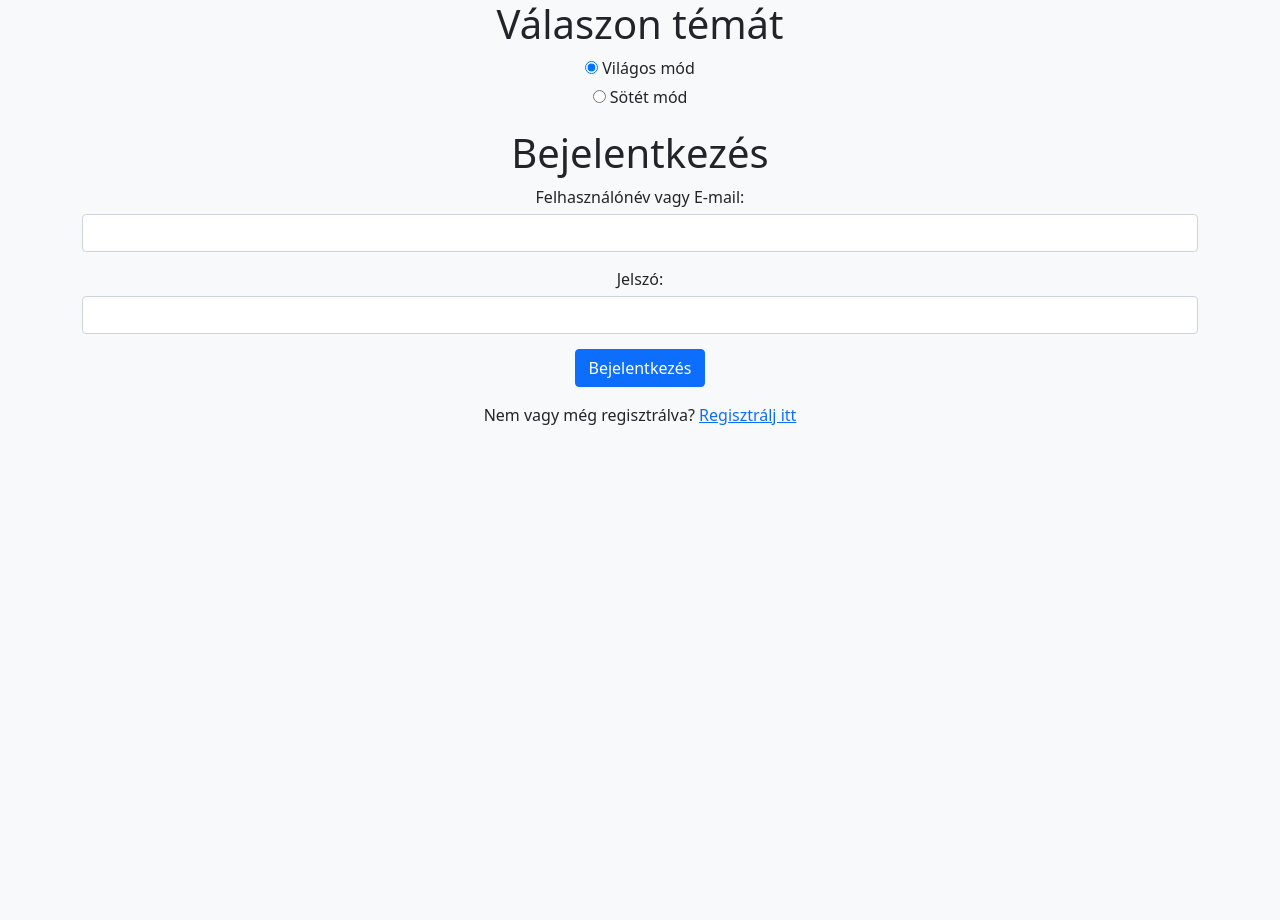
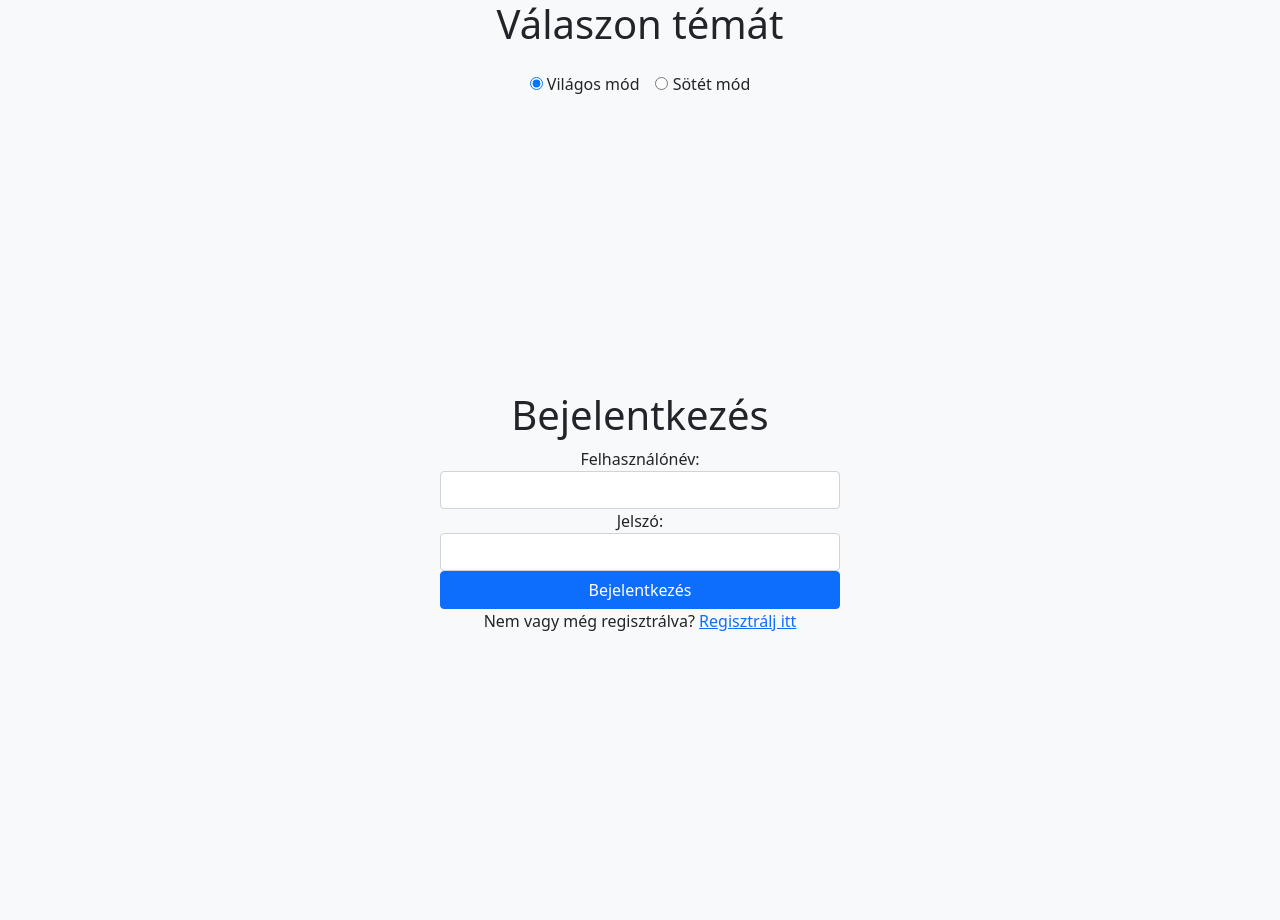
Before and after one commit to Gyula7039/web, a PHP site: page / in a window 1280 px wide. Before the commit the page ends 425 px from the top, so only its background shows below. Run offline with PHP 8.4, Linux system fonts and the light colour scheme.

Commit message:
Javiva, bootsrap

```diff
--- a/desing.css
+++ b/desing.css
@@ -1,24 +1,12 @@
-
-
-.form-group {
-    display: flex;
-    flex-direction: column;
-    align-items: center; /* Középre helyezi a labelt */
-    margin-bottom: 15px;
+.form-container {
+    max-width: 400px; /* Maximális szélesség az űrlaphoz */
+    width: 100%;
 }
 
-label {
-    margin-bottom: 5px; /* Térköz a label és a bemeneti mező között */
-}
-
-h1{
+h1, .regist, .message {
     text-align: center;
 }
 
-.regist{
+.webcim{
     text-align: center;
 }
-
-button{
-    align-items: center;
-}
--- a/index.php
+++ b/index.php
@@ -19,28 +19,29 @@ $is_logged_in = isset($_SESSION['username']);
 </head>
 <body class="bg-light text-dark" id="body">
     <h1>Válaszon témát</h1>
-    <div class="form-group">
-        <label>
+    <div class="form-group d-flex justify-content-center text-center my-4">
+        <label class="mx-2">
             <input type="radio" name="mode" value="light" checked onclick="changeMode('light')"> Világos mód
         </label>
-        <label>
+        <label class="mx-2">
             <input type="radio" name="mode" value="dark" onclick="changeMode('dark')"> Sötét mód
         </label>
     </div>
 
-    <div class="container">
+    <div class="container d-flex justify-content-center align-items-center min-vh-100">
+    <div class="row w-100">
+        <div class="col-md-6 mx-auto">
             <?php if ($is_logged_in): ?>
-            <h2>Üdvözöljük, <?php echo htmlspecialchars($_SESSION['username']); ?>!</h2>
-            <!-- Kijelentkezés gomb -->
-            <form action="logout.php" method="post">
-                <button type="submit" class="btn btn-danger">Kijelentkezés</button>
+                <h2 class="text-center">Üdvözöljük, <?php echo htmlspecialchars($_SESSION['username']); ?>!</h2>
+                <form action="logout.php" method="post" class="text-center">
+                    <button type="submit" class="btn btn-danger w-100">Kijelentkezés</button>
                 </form>
             <?php else: ?>
-            <div id="login-container" class="form-container">
+                <div id="login-container" class="form-container text-center mx-auto">
                     <h1>Bejelentkezés</h1>
                     <form action="login.php" method="post" id="loginForm">
                         <div class="form-group">
-                        <label for="loginUsername">Felhasználónév vagy E-mail:</label>
+                            <label for="loginUsername">Felhasználónév:</label>
                             <input type="text" id="loginUsername" name="username" required class="form-control">
                         </div>
                         <div class="form-group">
@@ -48,14 +49,13 @@ $is_logged_in = isset($_SESSION['username']);
                             <input type="password" id="loginPassword" name="password" required class="form-control">
                         </div>
                         <div class="form-group">
-                        <button type="submit" class="btn btn-primary">Bejelentkezés</button>
+                            <button type="submit" class="btn btn-primary w-100">Bejelentkezés</button>
                         </div>
-                    <p id="loginMessage" class="message"></p>
                     </form>
                     <p class="regist">Nem vagy még regisztrálva? <a href="#" onclick="toggleForms()">Regisztrálj itt</a></p>
                 </div>
 
-            <div id="register-container" class="form-container" style="display: none;">
+                <div id="register-container" class="form-container text-center mx-auto" style="display: none;">
                     <h1>Regisztráció</h1>
                     <form id="registerForm" action="register.php" method="post">
                         <div class="form-group">
@@ -71,14 +71,17 @@ $is_logged_in = isset($_SESSION['username']);
                             <input type="password" id="registerPassword" name="password" required class="form-control">
                         </div>
                         <div class="form-group">
-                        <button type="submit" class="btn btn-success">Regisztráció</button>
+                            <button type="submit" class="btn btn-success w-100">Regisztráció</button>
                         </div>
-                    <p id="registerMessage" class="message"></p>
                     </form>
                     <p class="regist">Jelentkezz be a meglévő fiókoddal: <a href="#" onclick="toggleForms()">Bejelentkezés itt</a></p>
                 </div>
             <?php endif; ?>
             </div>
+        </div>
+    </div>
+
+
 
     <script>
         function changeMode(mode) {
--- a/set_theme.php
+++ b/set_theme.php
@@ -16,7 +16,7 @@ if (isset($_SESSION['username']) && isset($_POST['theme'])) {
     $_SESSION['theme'] = $theme;
 
     // Vissza a főoldalra vagy bárhova
-    header("Location: index.php");
+    header("Location: index2.php");
     exit();
 }
 ?>
```
Also changed, not shown: index2.php (+14 -1 lines), img/computer.png (added). Lines whose indentation alone changed are shown as unchanged.
